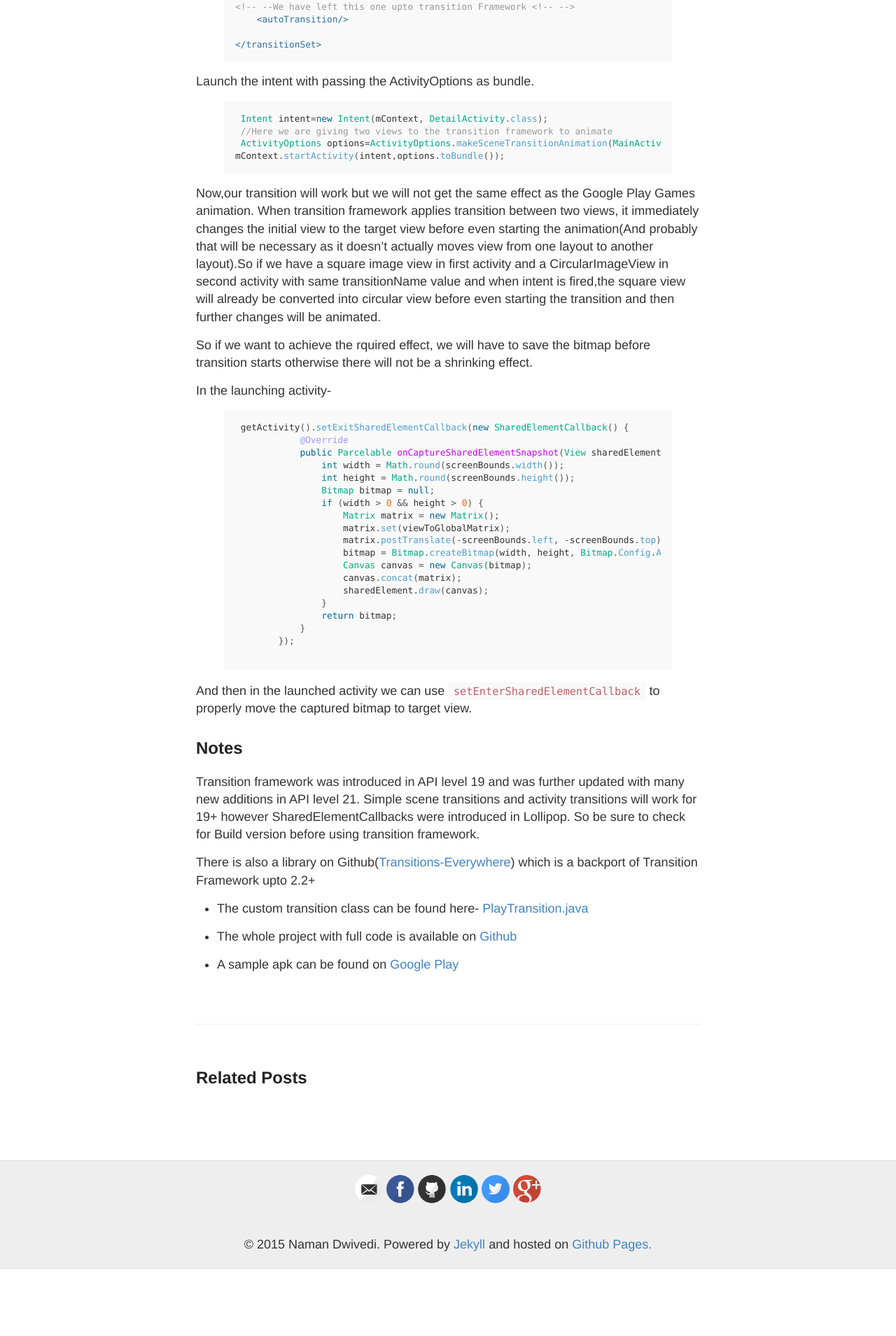
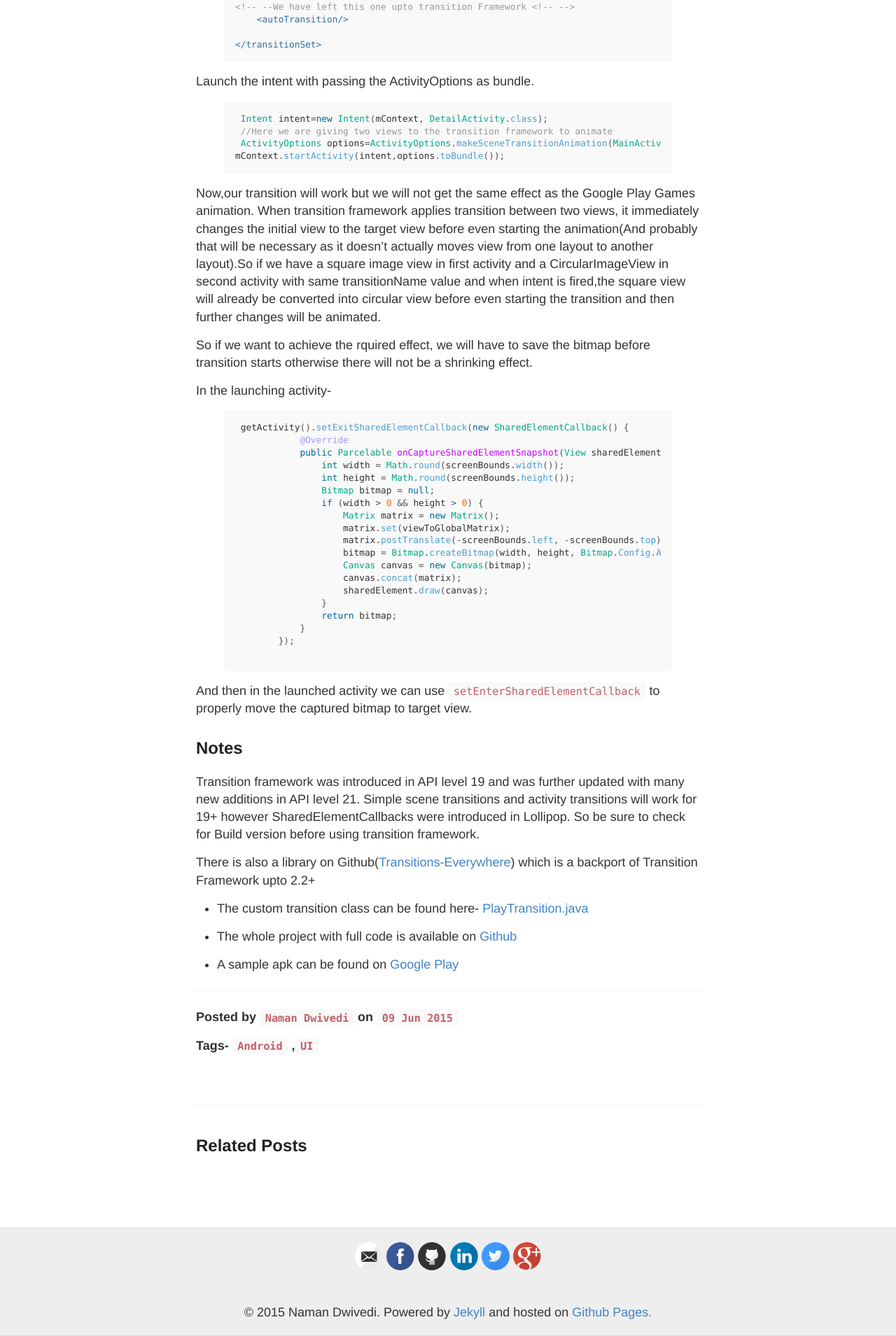
Before and after one commit to naman14/naman14.github.io, a Jekyll site: the page built from _posts/2015-06-09-A look at transition framework.md, in a window 1280 px wide. Shown: the part 1919-3828 px from the top of the page at 70% size. Built offline with Jekyll 4.4.1, drawn with Linux system fonts in a browser that asks for light colours; comment, search, counter and statistics services are not loaded; before the commit the page ends 3732 px from its top, so only the background shows below that.

```diff
--- a/_config.yml
+++ b/_config.yml
@@ -9,7 +9,7 @@ title:               Naman Dwivedi
 tagline:             naman14
 url:                 http://naman-dwivedi.in
 paginate:            5
-baseurl:             ""
+avatar:              http://naman-dwivedi.in/images/naman.jpg
 
 # Assets
 #
@@ -23,6 +23,7 @@ author:
   name:              Naman Dwivedi
   url:               https://github.com/naman14
   email:             namandwivedi14@gmail.com
+  tagline:             naman14
 
 # Custom vars
 version:             1.0.0
--- a/_layouts/default.html
+++ b/_layouts/default.html
@@ -7,17 +7,18 @@
     <div class="wrapper-masthead">
         <div class="container">
             <header class="masthead clearfix">
+
                 <div class="site-info">
-                    <h1 class="site-name"><a href="{{ site.baseurl }}/">{{ site.title }}</a></h1>
+                    <h1 class="site-name"><a href="{{ site.url }}/">{{ site.title }}</a></h1>
                     <p class="site-description">{{ site.tagline }}</p>
                 </div>
 
                 <nav>
-                    <a href="{{ site.baseurl }}/">Blog</a>
-                    <a href="{{ site.baseurl }}/archive">Archive</a>
-                    <a href="{{ site.baseurl }}/about">About</a>
-                    <a href="{{ site.baseurl }}/projects">Projects</a>
-                    <a href="{{ site.baseurl }}/work">Work</a>
+                    <a href="{{ site.url }}/">Blog</a>
+                    <a href="{{ site.url }}/archive">Archive</a>
+                    <a href="{{ site.url }}/about">About</a>
+                    <a href="{{ site.url }}/projects">Projects</a>
+                    <a href="{{ site.url }}/work">Work</a>
                 </nav>
             </header>
         </div>
@@ -25,6 +26,7 @@
 
     <div id="main" role="main" class="container">
         {{ content }}
+
         {% include comments.html %}
     </div>
 
--- a/_layouts/post.html
+++ b/_layouts/post.html
@@ -7,6 +7,7 @@ layout: default
   <time datetime="{{ page.date | date_to_xmlschema }}" class="post-date">{{ page.date | date_to_string }}</time>
   {{ content }}
 </article>
+
 
 <aside class="related">
   <h2>Related Posts</h2>
--- a/_posts/2015-06-09-A look at transition framework.md
+++ b/_posts/2015-06-09-A look at transition framework.md
@@ -121,3 +121,10 @@ There is also a library on Github([Transitions-Everywhere](https://github.com/an
 * The whole project with full code is available on [Github](https://github.com/naman14/PlayAnimations)
 
 * A sample apk can be found on [Google Play](https://play.google.com/store/apps/details?id=com.naman14.playanimations&hl=en)
+
+--------
+
+
+**Posted by `Naman Dwivedi` on `09 Jun 2015`**
+
+**Tags-   `Android`  ,`UI`**
--- a/_sass/_posts.scss
+++ b/_sass/_posts.scss
@@ -31,7 +31,7 @@ line-height:40px
 
 // Related posts
 .related {
-  padding-top: 2rem;
+  padding-top: 0.8rem;
   padding-bottom: 2rem;
   border-top: 1px solid #eee;
 }
```
Also changed, not shown: _includes/author.html (added, +17 -0 lines), _includes/social-share.html (added, +14 -0 lines), images/naman.jpg (added).
